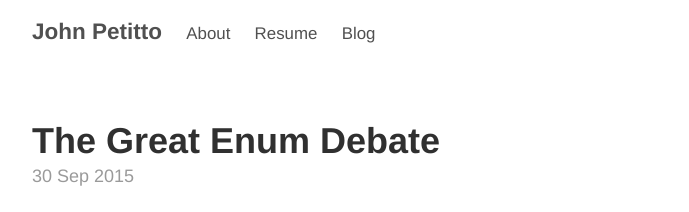
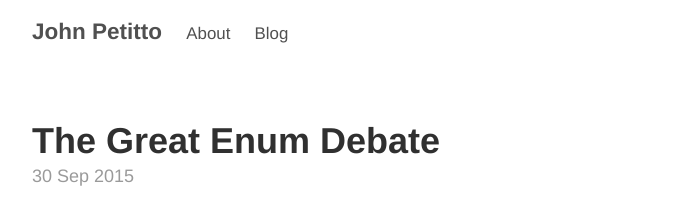
Before and after one commit to jpetitto/jpetitto.github.io, a Jekyll site: the page built from index.html, in a window 1280 px wide and 900 px high. Shown: the top 212 px of the window, without its empty margins (293-982 px from the left). Built offline with Jekyll 4.4.1, drawn with Linux system fonts in a browser that asks for light colours; the list of posts is cut into pages by our own code.

Commit message:
Remove resume from navigation bar

```diff
--- a/_config.yml
+++ b/_config.yml
@@ -32,5 +32,4 @@ github:
 # Navigation bar
 pages_list:
   About: '/about'
-  Resume: '/resume'
   Blog: '/blog'
```
